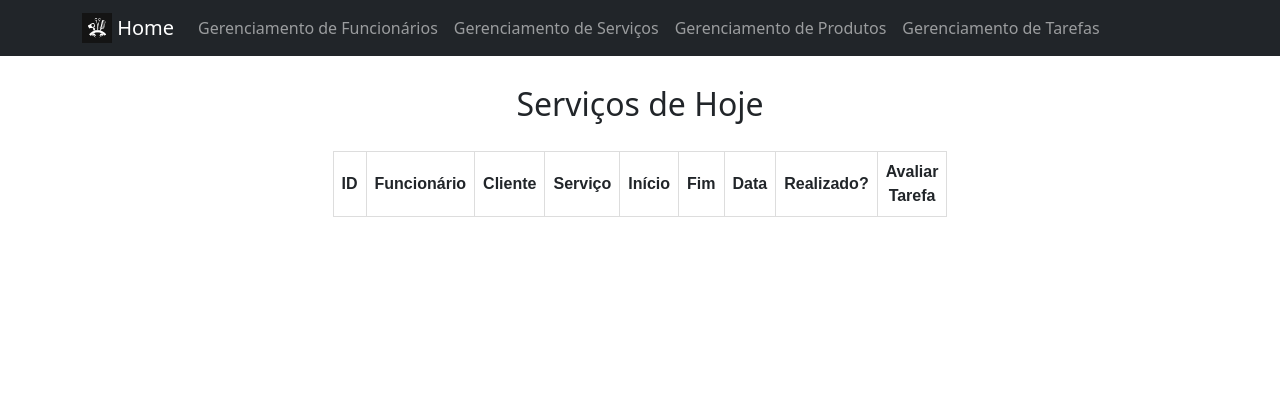
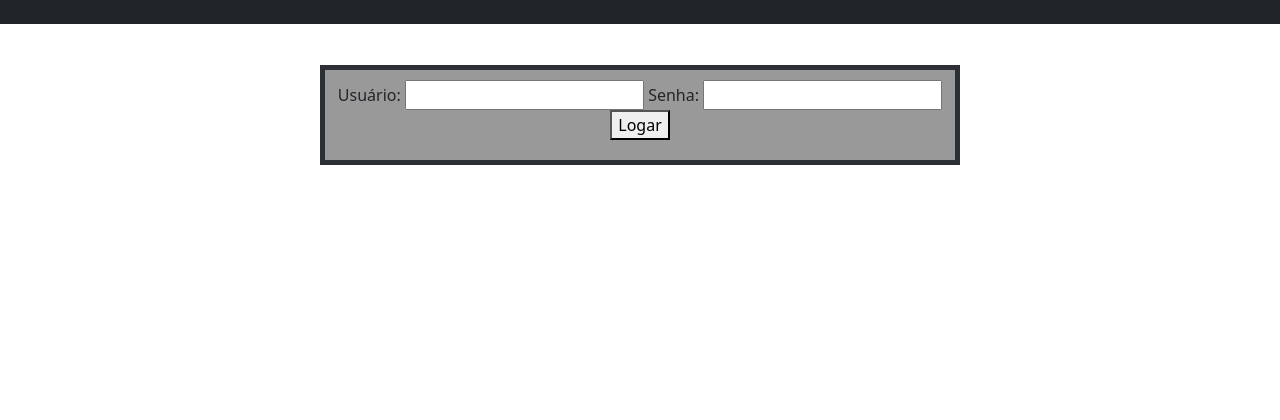
Before and after one commit to VitorHKato/SistemaBarbearia, a Django app: page / in a window 1280 px wide. Shown: the top 420 px of the page. Run offline with Django 3.2, Linux system fonts and the light colour scheme; data that the repository does not hold is empty; some libraries are stand-ins or nearby versions.

Commit message:
Criado view e template de login, view de validação, tela de login

```diff
--- a/core/models.py
+++ b/core/models.py
@@ -31,6 +31,7 @@ class Funcionario(models.Model):
 
 class Usuario(models.Model):
     funcionario = models.ForeignKey(Funcionario, on_delete=DO_NOTHING, null=True)
+    usuario = models.CharField(max_length=50)
     senha = models.CharField(max_length=50)
     status = models.BooleanField(default=True)
 
--- /dev/null
+++ b/core/templates/login.html
@@ -0,0 +1,82 @@
+{% load static %}
+
+<!DOCTYPE html>
+<html lang="en">
+<head>
+    <link rel="stylesheet" href="{% static 'css/bootstrap.min.css' %}">
+    <link rel="stylesheet" href="{% static 'fa/css/all.min.css' %}">
+    <script src="{% static 'js/bootstrap.min.js' %}"></script>
+    <link rel="stylesheet" type="text/css" href="{% static 'css/style.css' %}">
+    <script type="text/javascript" src="../../static/js/jquery/jquery-3.6.0.min.js"></script>
+    <script type="text/javascript" src="../../static/js/jquery/toastr.min.js"></script>
+    <link rel="stylesheet" type="text/css" href="{% static '../../static/js/jquery/toastr.min.css' %}">
+
+    <meta charset="UTF-8">
+    <title>Barbearia do Jow</title>
+</head>
+<body>
+    {% block header %}
+        <div class="header">
+            <nav class="navbar navbar-expand-lg navbar-dark bg-dark">
+                <div class="container">
+                    <div class="collapse navbar-collapse" id="navbarSupportedContent">
+                        <ul class="navbar-nav mr-auto">
+                            <li class="nav-item active">
+                                <h1></h1>
+                            </li>
+                        </ul>
+                    </div>
+                </div>
+            </nav>
+        </div>
+    {% endblock %}
+
+    {% block content %}
+    <div class="login" style="vertical-align: middle">
+        <form method="post" id="formLogin" name="formLogin">
+            {% csrf_token %}
+            <label for="usuario">Usuário: </label>
+            <input type="text" required="" maxlength="50" id="usuario" name="usuario">
+            <label for="senha">Senha: </label>
+            <input type="text" required="" maxlength="50" id="senha" name="senha">
+            <button type="button" onclick="$('#formLogin').submit()" id="enviarDadosLogin">Logar</button>
+        </form>
+    </div>
+    {% endblock %}
+
+    {% block footer %}
+        <div class="footer">
+            <p class="versao">Versão 1.0</p>
+        </div>
+    {% endblock %}
+
+    {% block javascript %}
+        <script>
+            $('#formLogin').on('submit', function (e){
+                e.preventDefault();
+                e.stopImmediatePropagation();
+                usuario = $('#usuario').val();
+                senha = $('#senha').val();
+                $.ajax({
+                    type: 'POST',
+                    url: '{% url 'validar_login' %}',
+                    data: {
+                        'csrfmiddlewaretoken': '{{ csrf_token }}',
+                        'usuario': usuario,
+                        'senha': senha,
+                    },
+                    dataType: 'json',
+                    success: function (context){
+                        location.reload();
+                        toastr.success(context.msg);
+                    },
+                    error: function (context){
+                        toastr.error(context.msg)
+                    }
+                });
+            });
+        </script>
+
+    {% endblock %}
+</body>
+</html>
--- a/core/urls.py
+++ b/core/urls.py
@@ -2,14 +2,15 @@ from django.urls import path
 
 from core.views import Home, GerenciarFuncionarios, GerenciarServicos, GerenciarProdutos, CriarProduto, DeletarProduto, \
     EditarProduto, CriarServico, EditarServico, DeletarServico, CriarFuncionario, DeletarFuncionario, EditarFuncionario, \
-    ValidaNome, GerenciarTarefas, AgendarTarefa
+    ValidaNome, GerenciarTarefas, AgendarTarefa, Login, ValidarLogin
 
 urlpatterns = [
-    #path('', Login.as_view(), name='login')
+    path('', Login.as_view(), name='login'),
+    path('validar_login', ValidarLogin.as_view(), name='validar_login'),
 
-    path('valida_nome', ValidaNome.as_view(), name='valida_nome'),
+    # path('valida_nome', ValidaNome.as_view(), name='valida_nome'),
 
-    path('', Home.as_view(), name='index'),
+    path('home', Home.as_view(), name='index'),
 
     path('gerenciar_produtos', GerenciarProdutos.as_view(), name='gerenciar_produtos'),
     path('criar_produto', CriarProduto.as_view(), name='criar_produto'),
--- a/core/views.py
+++ b/core/views.py
@@ -1,10 +1,26 @@
 import datetime
 
-from django.http import JsonResponse
-from django.shortcuts import render
+from django.http import JsonResponse, HttpResponseRedirect
+from django.shortcuts import render, redirect
+from django.urls import reverse
 from django.views import View
 
 import core.models
+
+class Login(View):
+    def get(self, *args, **kwargs):
+
+        return render(request=self.request, template_name='login.html')
+
+class ValidarLogin(View):
+    def post(self, *args, **kwargs):
+        usuario = self.request.POST.get('usuario')
+        senha = self.request.POST.get('senha')
+
+        if core.models.Usuario.objects.filter(usuario=usuario, senha=senha).exists():
+            return HttpResponseRedirect(reverse('index'))
+        else:
+            return {'msg': 'Usuário inválido.'}
 
 class ValidaNome(View):
     def get(self, *args, **kwargs):
--- a/static/css/style.css
+++ b/static/css/style.css
@@ -71,3 +71,14 @@ body {
     text-align: center;
     margin-bottom: 200px;
 }
+
+.login{
+    margin: auto;
+    width: 50%;
+    height: 100px;
+    background-color: #999999;
+    border: 5px solid #2c3034;
+    padding: 10px;
+    text-align: center;
+    margin-bottom: 200px;
+}
```
Also changed, not shown: core/migrations/0008_usuario_usuario.py (added).
